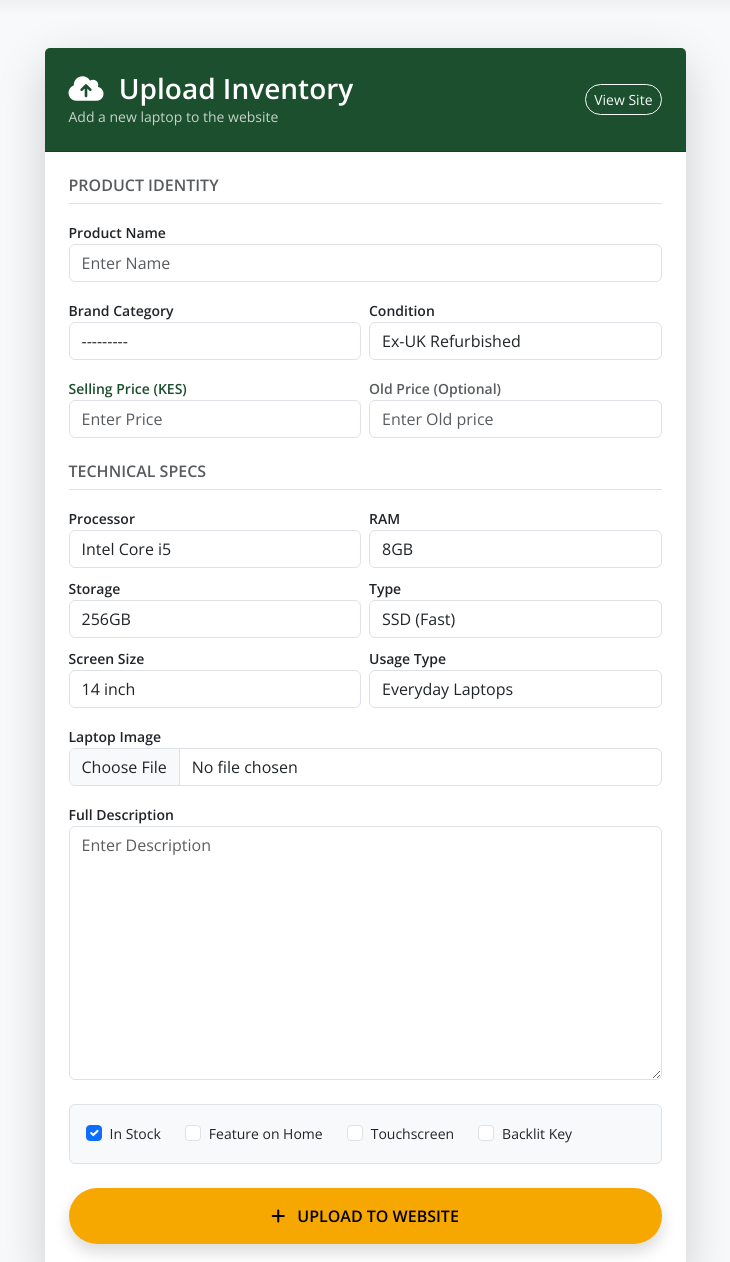
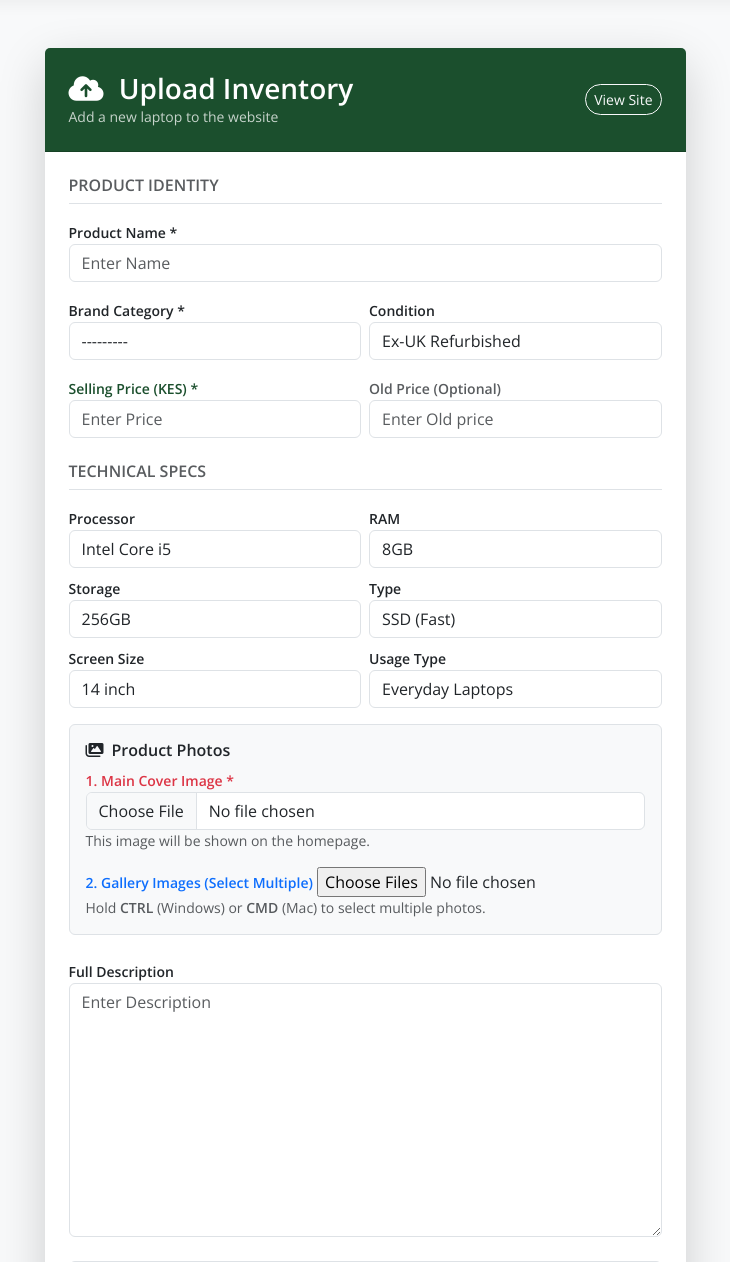
Before and after one commit to kelvin-keter/laptop-place-v2, a Django app: page /upload/ in a window 1280 px wide. Shown: the part 76-1338 px from the top of the page, without its empty margins (275-1005 px from the left). Run offline with Django 5.2, Linux system fonts and the light colour scheme; the visitor is signed in with stand-in values (Sample User, id 1); data that the repository does not hold is empty.

Commit message:
Complete Gallery System: Updated Models, Forms, and Views

```diff
--- a/core/forms.py
+++ b/core/forms.py
@@ -1,13 +1,36 @@
 from django import forms
 from .models import Product
 
+# Custom widget to allow selecting multiple files
+class MultipleFileInput(forms.ClearableFileInput):
+    allow_multiple_selected = True
+
+class MultipleFileField(forms.FileField):
+    def __init__(self, *args, **kwargs):
+        kwargs.setdefault("widget", MultipleFileInput(attrs={'multiple': True}))
+        super().__init__(*args, **kwargs)
+
+    def clean(self, data, initial=None):
+        single_file_clean = super().clean
+        if isinstance(data, (list, tuple)):
+            result = [single_file_clean(d, initial) for d in data]
+        else:
+            result = single_file_clean(data, initial)
+        return result
+
 class ProductUploadForm(forms.ModelForm):
+    # Field for the cover image (Single)
+    image = forms.ImageField(label="Main Cover Image", widget=forms.FileInput(attrs={'class': 'form-control'}))
+
+    # Field for the gallery (Multiple)
+    gallery_images = MultipleFileField(label="Additional Gallery Photos (Select up to 5)", required=False)
+
     class Meta:
         model = Product
         fields = [
             'name', 'category', 'price', 'old_price', 'image', 'description',
             'condition', 'in_stock', 'is_featured',
-            'usage', 'laptop_type',  # Note: matches your model field 'laptop_type'
+            'usage', 'laptop_type',  # Matches your model field
             'processor', 'ram', 'storage', 'storage_type', 'screen_size',
             'touchscreen', 'backlit_keyboard', 'fingerprint_sensor'
         ]
@@ -15,14 +38,15 @@ class ProductUploadForm(forms.ModelForm):
     def __init__(self, *args, **kwargs):
         super(ProductUploadForm, self).__init__(*args, **kwargs)
 
-        # 1. Loop through all fields to add standard Bootstrap styling
+        # Standard Styling
         for field_name, field in self.fields.items():
-            field.widget.attrs.update({
-                'class': 'form-control',
-                'placeholder': f'Enter {field.label}'
-            })
+            if field_name not in ['gallery_images', 'image']:
+                field.widget.attrs.update({
+                    'class': 'form-control',
+                    'placeholder': f'Enter {field.label}'
+                })
 
-        # 2. Special styling for Checkboxes (they need different classes)
+        # Checkbox Styling
         checkbox_fields = ['in_stock', 'is_featured', 'touchscreen', 'backlit_keyboard', 'fingerprint_sensor']
         for box in checkbox_fields:
             if box in self.fields:
--- a/core/models.py
+++ b/core/models.py
@@ -104,3 +104,11 @@ class Review(models.Model):
 
     def stars_range(self):
         return range(self.rating)
+
+# --- NEW: PRODUCT GALLERY (FOR MULTIPLE PHOTOS) ---
+class ProductImage(models.Model):
+    product = models.ForeignKey(Product, related_name='images', on_delete=models.CASCADE)
+    image = models.ImageField(upload_to='product_gallery/')
+
+    def __str__(self):
+        return f"Gallery Image for {self.product.name}"
--- a/core/templates/core/upload_product.html
+++ b/core/templates/core/upload_product.html
@@ -21,11 +21,24 @@
 
                     {% if messages %}
                         {% for message in messages %}
-                            <div class="alert alert-success alert-dismissible fade show border-0 shadow-sm" role="alert">
-                                <i class="fas fa-check-circle me-2"></i> {{ message }}
+                            <div class="alert {% if message.tags == 'success' %}alert-success{% else %}alert-danger{% endif %} alert-dismissible fade show border-0 shadow-sm" role="alert">
+                                {{ message }}
                                 <button type="button" class="btn-close" data-bs-dismiss="alert"></button>
                             </div>
                         {% endfor %}
+                    {% endif %}
+
+                    {% if form.errors %}
+                        <div class="alert alert-danger">
+                            <strong>Please correct the following errors:</strong>
+                            <ul>
+                            {% for field in form %}
+                                {% for error in field.errors %}
+                                    <li>{{ field.label }}: {{ error }}</li>
+                                {% endfor %}
+                            {% endfor %}
+                            </ul>
+                        </div>
                     {% endif %}
 
                     <form method="post" enctype="multipart/form-data">
@@ -33,12 +46,12 @@
 
                         <h6 class="text-uppercase fw-bold text-muted mb-3 border-bottom pb-2">Product Identity</h6>
                         <div class="mb-3">
-                            <label class="fw-bold small">Product Name</label>
+                            <label class="fw-bold small">Product Name *</label>
                             {{ form.name }}
                         </div>
                         <div class="row g-2 mb-3">
                             <div class="col-md-6">
-                                <label class="fw-bold small">Brand Category</label>
+                                <label class="fw-bold small">Brand Category *</label>
                                 {{ form.category }}
                             </div>
                             <div class="col-md-6">
@@ -49,7 +62,7 @@
 
                         <div class="row g-2 mb-4">
                             <div class="col-md-6">
-                                <label class="fw-bold small text-success">Selling Price (KES)</label>
+                                <label class="fw-bold small text-success">Selling Price (KES) *</label>
                                 {{ form.price }}
                             </div>
                             <div class="col-md-6">
@@ -86,10 +99,22 @@
                             </div>
                         </div>
 
-                        <div class="mb-3">
-                            <label class="fw-bold small">Laptop Image</label>
-                            {{ form.image }}
+                        <div class="p-3 bg-light rounded mb-4 border">
+                            <h6 class="fw-bold text-dark"><i class="fas fa-images me-2"></i>Product Photos</h6>
+
+                            <div class="mb-3">
+                                <label class="fw-bold small text-danger">1. Main Cover Image *</label>
+                                {{ form.image }}
+                                <small class="text-muted d-block">This image will be shown on the homepage.</small>
+                            </div>
+
+                            <div class="mb-0">
+                                <label class="fw-bold small text-primary">2. Gallery Images (Select Multiple)</label>
+                                {{ form.gallery_images }}
+                                <small class="text-muted d-block">Hold <strong>CTRL</strong> (Windows) or <strong>CMD</strong> (Mac) to select multiple photos.</small>
+                            </div>
                         </div>
+
                         <div class="mb-4">
                             <label class="fw-bold small">Full Description</label>
                             {{ form.description }}
--- a/core/views.py
+++ b/core/views.py
@@ -2,8 +2,9 @@ from django.shortcuts import render, get_object_or_404, redirect
 from django.db.models import Q
 from django.contrib.auth.decorators import user_passes_test
 from django.contrib import messages
-from .models import Product, Category
-from .forms import ProductUploadForm  # Import the new form
+# UPDATED IMPORTS: Added ProductImage
+from .models import Product, Category, ProductImage
+from .forms import ProductUploadForm
 
 def index(request):
     products = Product.objects.filter(in_stock=True)
@@ -79,16 +80,35 @@ def contact(request):
 def about(request):
     return render(request, 'core/about.html')
 
-# --- NEW: STAFF UPLOAD VIEW ---
+# --- STAFF UPLOAD VIEW (UPDATED FOR GALLERY) ---
 @user_passes_test(lambda u: u.is_staff, login_url='/admin/login/')
 def upload_product(request):
     if request.method == 'POST':
-        # request.FILES is required to handle image uploads
         form = ProductUploadForm(request.POST, request.FILES)
+
         if form.is_valid():
+            # 1. Save the main product first
             product = form.save()
-            messages.success(request, f'✅ SUCCESS: "{product.name}" is now live on the site!')
-            return redirect('upload_product') # Reload page to allow adding another
+
+            # 2. Handle the Multiple Gallery Images
+            # We look for the field 'gallery_images' which we defined in forms.py
+            gallery_files = request.FILES.getlist('gallery_images')
+
+            for f in gallery_files:
+                # Create a new ProductImage entry for each file
+                ProductImage.objects.create(product=product, image=f)
+
+            # Success Message
+            msg = f'✅ SUCCESS: "{product.name}" uploaded successfully!'
+            if gallery_files:
+                msg += f' (Added {len(gallery_files)} gallery photos)'
+
+            messages.success(request, msg)
+            return redirect('upload_product')
+        else:
+            # ERROR HANDLING: If form is invalid, show an error message
+            messages.error(request, '❌ Upload Failed. Please check the form for errors below.')
+
     else:
         form = ProductUploadForm()
 
```
Also changed, not shown: core/migrations/0004_productimage.py (added).
